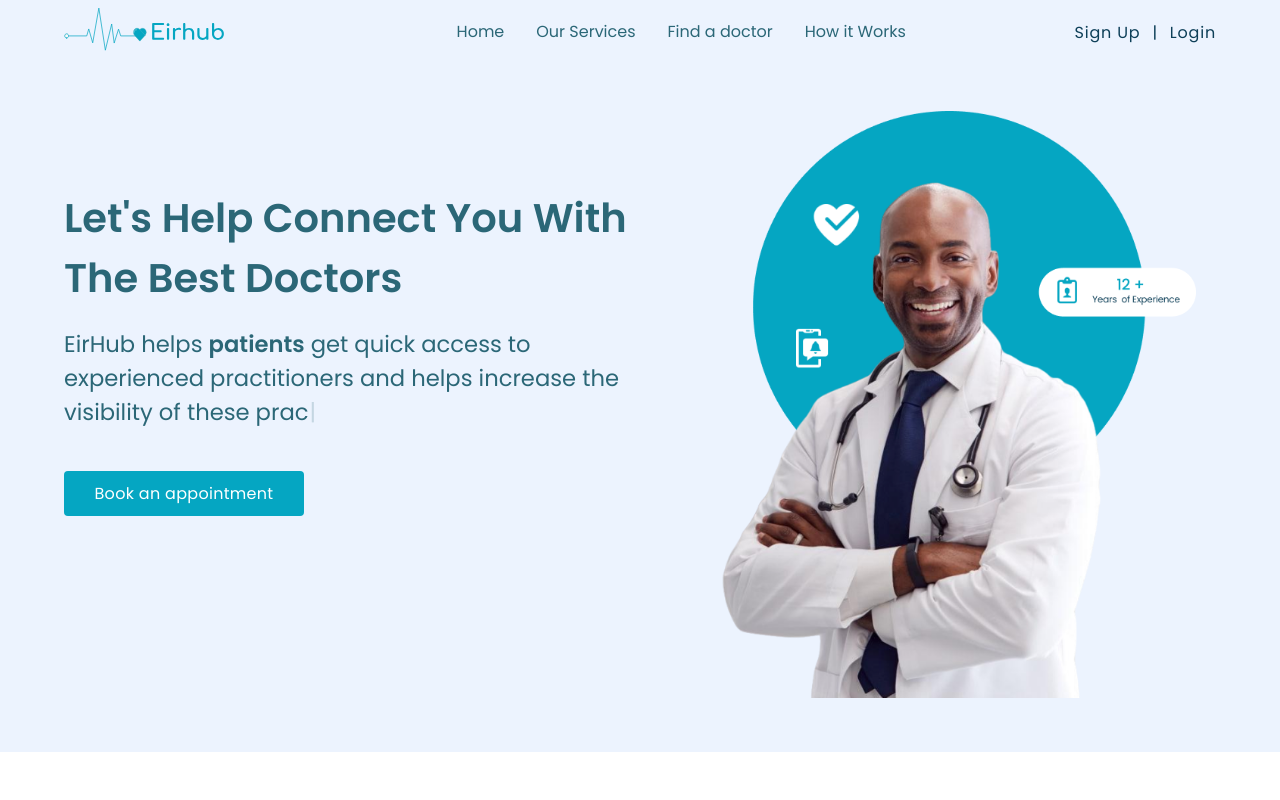
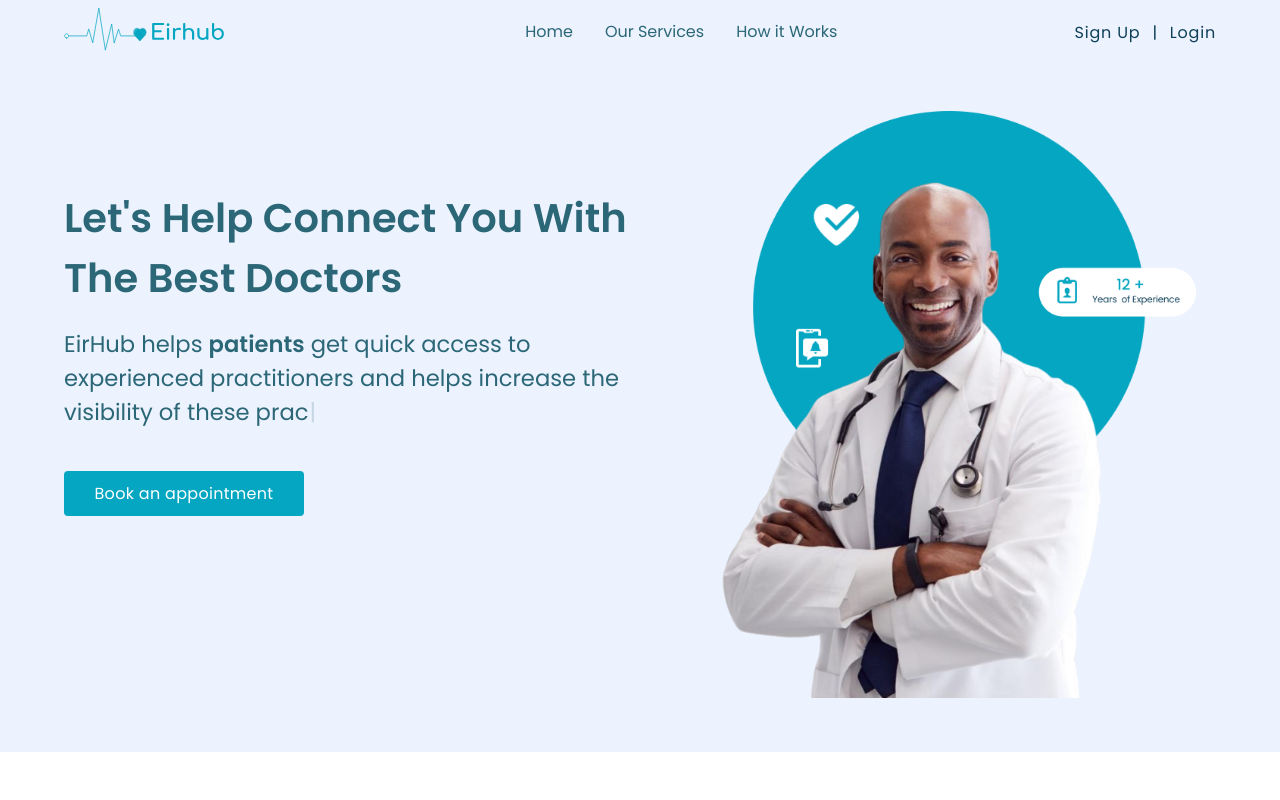
Before and after one commit to Silicon-Valley00/eirhub-frontend, a React (Create React App) app in the folder client/: page /landing-page in a window 1280 px wide. Shown: the top 800 px of the page. Built offline with nearby package versions, Linux system fonts and the light colour scheme.

Commit message:
add route for our services

```diff
--- a/client/src/App.js
+++ b/client/src/App.js
@@ -4,6 +4,7 @@ import LandingPage from './Pages/Landing page/LandingPage';
 import Dashboard from './Pages/User Dashboard/Dashboard/Dashboard.js';
 
 import { Routes, Route, Navigate } from 'react-router-dom';
+import ServicesPage from './Pages/Landing page/ServicesPage';
 
 function App() {
    return (
@@ -20,6 +21,8 @@ function App() {
             exact
             element={<UserDashboard child={<Dashboard />} />}
          />
+         {/* Route for our services  */}
+         <Route path="/our-services" exact element={<ServicesPage />} />
       </Routes>
    );
 }
--- a/client/src/Pages/Landing page/components/Navbar.js
+++ b/client/src/Pages/Landing page/components/Navbar.js
@@ -3,6 +3,7 @@ import logo from '../../../images/logo.svg';
 import styles from './navbar.module.css';
 import close from '../../../images/close.svg';
 import menu from '../../../images/menu.svg';
+import { Link } from 'react-router-dom';
 
 const Navbar = (props) => {
    const [sidebar, setSidebar] = useState(false);
@@ -35,9 +36,12 @@ const Navbar = (props) => {
             </div>
             <div className={styles.left}>
                <ul id={styles.nav_links}>
-                  <li className={styles.each}>Home</li>
-                  <li className={styles.each}>Our Services</li>
-                  <li className={styles.each}>Find a doctor</li>
+                  <Link to="/" className={styles.each}>
+                     Home
+                  </Link>
+                  <Link to="/our-services" className={styles.each}>
+                     Our Services
+                  </Link>
                   <li className={styles.each}>How it Works</li>
                </ul>
                <div id={styles.signup}>
```
